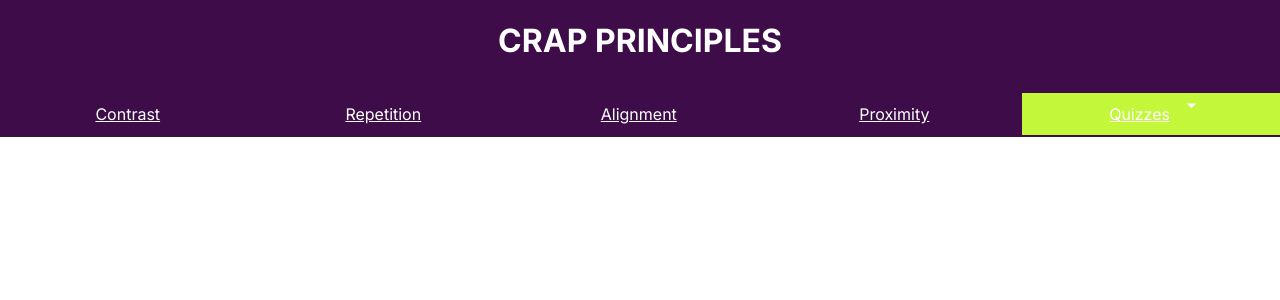
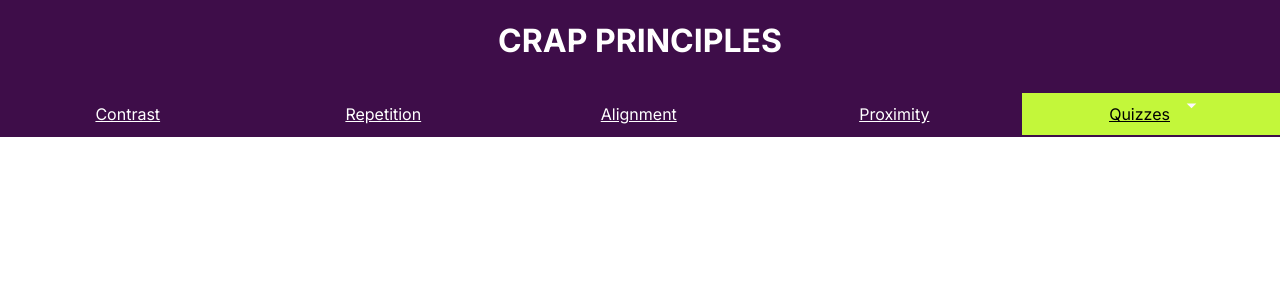
Before and after one commit to Bondulance/CRAP_Final, a PHP site: page /navigation.html in a window 1280 px wide, with the pointer over the restyled element. Shown: the top 300 px of the page. Run offline with PHP 8.4, Linux system fonts and the light colour scheme.

Commit message:
fixed color of quizzes element

```diff
--- a/assets/css/nav.css
+++ b/assets/css/nav.css
@@ -80,6 +80,10 @@ button:hover {
     background-color: #C3F73A;
 }
 
+button:hover a{
+    color: black;
+}
+
 #dropdown{
     background-color: #791D8F;
     display: none;
```
